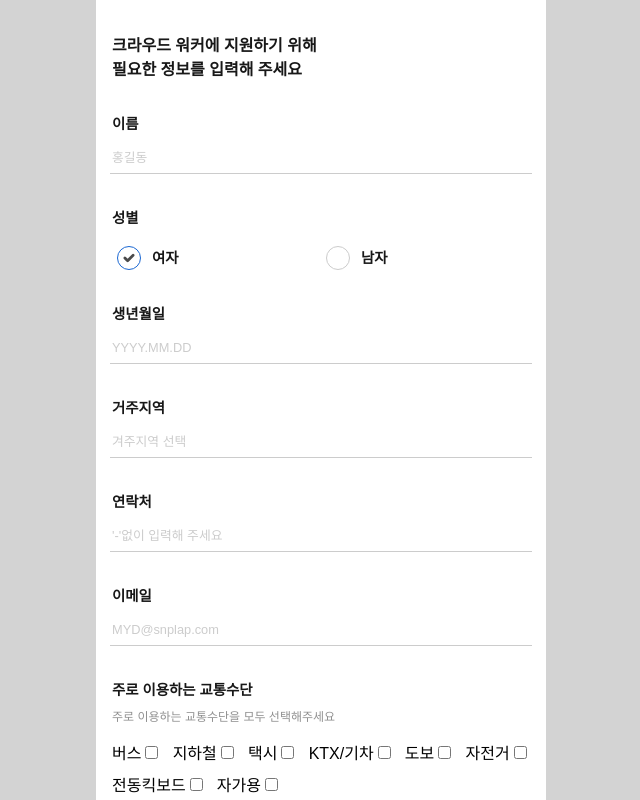
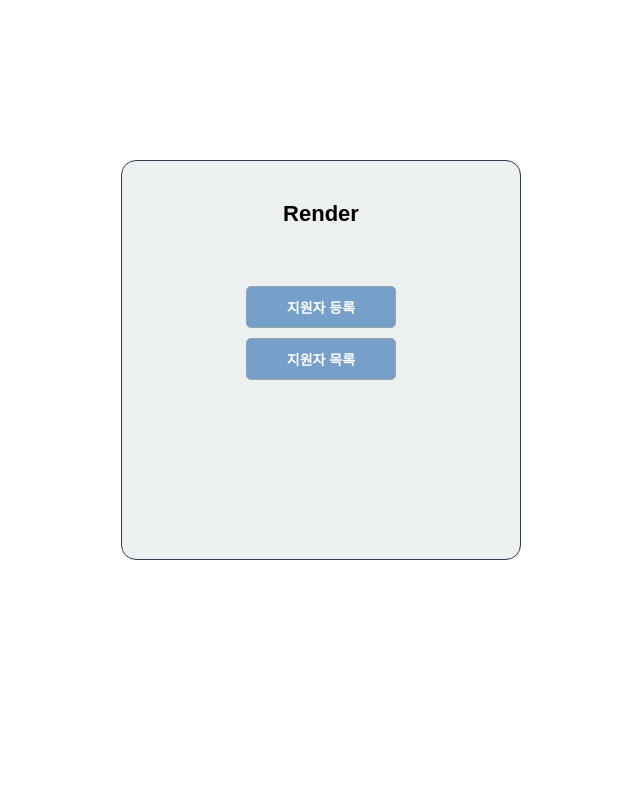
Before and after one commit to wgnator/wanted-3team-admin-snplab, a React (Vite) app: page / in a window 1280 px wide. Shown: the whole page, without its empty margins (319-959 px from the left). Built offline with nearby package versions, Linux system fonts and the light colour scheme.

Commit message:
Feat: isLoading 추가 , Render페이지 추가

```diff
--- a/src/Router.tsx
+++ b/src/Router.tsx
@@ -2,14 +2,17 @@ import { BrowserRouter, Route, Routes } from 'react-router-dom';
 import SearchBar from './components/SearchBar';
 import ApplyStatus from './pages/ApplyStatus';
 import Registration from './pages/Registration';
+import Render from './pages/Render';
 import TestPage from './pages/TestPage';
 
 export default function Router() {
   return (
     <BrowserRouter>
       <Routes>
-        <Route path="/" element={<Registration />} />
+        <Route path="/" element={<Render />} />
+        <Route path="/registration" element={<Registration />} />
         <Route path="/applicants" element={<ApplyStatus />} />
+        <Route path="/test" element={<TestPage />} />
       </Routes>
     </BrowserRouter>
   );
--- a/src/api/httpRequest.ts
+++ b/src/api/httpRequest.ts
@@ -29,6 +29,6 @@ export class HttpRequest<T> {
     throw new Error(`Service Error Status Code : < ${error.response.status} > `, error);
   }
   addressError(errorMsg:string | undefined){
-    console.log(errorMsg);
+    throw new Error(errorMsg);
   }
 }
--- a/src/hooks/useAddress.ts
+++ b/src/hooks/useAddress.ts
@@ -1,12 +1,13 @@
 import React from "react";
 import { addressService } from "../api/axiosInstance";
-import { AddressObj, AddressSi, ResponseType } from "../interfaces/types";
+import { AddressSi, ResponseType } from "../interfaces/types";
 import { getMatchCity } from "../service/procAddress";
 import { useCache } from "./useCashe";
 
 const regCode = 'regcodes?regcode_pattern'
 
 export default function useAddress(){
+  const [addressLoading,setAddressLoading] = React.useState(true);
   const [siAddress , setSiAddress] = React.useState();
   const [guAddress , setGuAddres] = React.useState();
   const {saveInCache,returnCache} = useCache();
@@ -19,6 +20,7 @@ export default function useAddress(){
     addressService.get(`${regCode}=*00000000`,(response:ResponseType) => {
       setAddresData(setSiAddress,response.data)
       saveInCache("address",response.data)
+      setAddressLoading(false);
     })
   }
 
@@ -27,15 +29,13 @@ export default function useAddress(){
     setTimeout(()=>{
       const cityType:AddressSi = getMatchCity(reg,city)
       if(cityType === undefined) return addressService.addressError(`'${city}' is not found city`)
-      if(reg){
-          addressService.get(`${regCode}=${cityType?.code?.substring(0, 2)}*000000`,(response:ResponseType) => {
-          setAddresData(setGuAddres,response.data)
-          });
-        }else{
-          getAddressApi(city);
-        }
+      addressService.get(`${regCode}=${cityType?.code?.substring(0, 2)}*000000`,(response:ResponseType) => {
+        console.log(response);
+
+      setAddresData(setGuAddres,response.data)
+      });
     },100)
   }
 
-  return {siAddress,guAddress,getAddressApi,searchAddress}
+  return {siAddress,guAddress,getAddressApi,searchAddress,isLoading: addressLoading}
 }
--- a/src/hooks/useRegister.ts
+++ b/src/hooks/useRegister.ts
@@ -1,23 +1,22 @@
 import { ResponseType, SearchQueryType,ApplicantQuery } from './../interfaces/types';
-interface getApplicants {
-  all:Applicant
-  search:Applicant,
-}
 
 import React from 'react';
 import { registerService } from "../api/axiosInstance";
 import { Applicant } from '../interfaces/types';
 export default function useRegister() {
   const [applicants,setApplicants] = React.useState<ApplicantQuery | null>(null);
+  const [applyLoading,setApplyLoading] = React.useState(true);
 
   function getApplicants (query?:SearchQueryType) {
     if(query){
       registerService.get(`?${query.category}_like=${query.searchString}`, (response:ResponseType)=>{
       setApplicants(response.data)
+      setApplyLoading(false)
     })
     }else{
       registerService.get("",(response:ResponseType)=>{
       setApplicants(response.data);
+      setApplyLoading(false)
     })
     }
   }
@@ -25,11 +24,12 @@ export default function useRegister() {
   function postApplicants (application:Applicant){
       registerService.get(`?id=${application.id}`,(response:ResponseType)=>{
       console.log(typeof response.data);
-
       if(response.data.length){
         console.log("겹치는 id가 있습니다");
+        setApplyLoading(true)
       }else{
         registerService.post("",application)
+        setApplyLoading(false)
       }
     })
   }
@@ -37,6 +37,7 @@ export default function useRegister() {
     registerService.patch(`${id}`,{
       accepted:accepted
     })
+    setApplyLoading(false)
   }
-  return {getApplicants,postApplicants,applicants,updateApplicants}
+  return {getApplicants,postApplicants,applicants,updateApplicants,applyLoading}
 };
--- /dev/null
+++ b/src/pages/Render.tsx
@@ -0,0 +1,52 @@
+import { useNavigate } from "react-router-dom";
+import styled from "styled-components"
+
+
+export default function Render() {
+  const navigation = useNavigate();
+  return (
+    <Container>
+      <Title>Render</Title>
+      <Wrap>
+        <Button onClick={() => navigation("/registration")}>지원자 등록</Button>
+        <Button onClick={() => navigation("/applicants")}>지원자 목록</Button>
+      </Wrap>
+    </Container>
+  )
+}
+
+const Container = styled.div`
+  width: 400px;
+  height: 400px;
+  margin: 0 auto;
+  margin-top: 20vh;
+  border: 1px solid #2c3e50;
+  border-radius: 15px;
+  background-color: #ecf0f1;
+`;
+const Wrap = styled.div`
+  width: 100%;
+  height: 100%;
+  margin-top: 15%;
+`;
+const Title = styled.h2`
+  text-align: center;
+  margin-top: 10%;
+  font-size: 22px;
+`
+const Button = styled.div`
+  border: 1px solid #95a5a6;
+  color: #fff;
+  margin: 10px auto;
+  width: 150px;
+  padding: 10px;
+  font-size: 14px;
+  font-weight: 700;
+  text-align: center;
+  border-radius: 5px;
+  background-color: #769fc9;
+  cursor: pointer;
+  :hover{
+    background-color: #557391;
+  }
+`;
--- a/src/pages/TestPage.tsx
+++ b/src/pages/TestPage.tsx
@@ -36,17 +36,7 @@ export default function TestPage() {
     title:"청주시"
   }
   useEffect(()=>{
-    // (() => {
-    //   address.getSi()
-    //   address.getGu("서울")
-    // })()
-    // getSi();
     getAddressApi();
-
-    // applicant.post(userData)
-    // applicant.search(search?.category,search.title)
-    // applicant.get()
-
   },[])
 
   useEffect(()=>{
@@ -65,9 +55,15 @@ export default function TestPage() {
   useEffect(()=>{
     console.log("지원자 데이터 테스트",applicants);
 
-  },[])
+  },[applicants])
   // console.log("서치 테스트",searchData);
-
+  const seaData = {
+    category:"transportations",
+    searchString:"전동킥보드"
+  }
+  function searchApply(){
+    getApplicants(seaData)
+  }
 
   return (
     <div>
@@ -77,6 +73,7 @@ export default function TestPage() {
       <button onClick={(e)=> searchAddress(e.target?.innerText)}>대파</button>
 
       <button onClick={()=>getApplicants()}>지원자 받기</button>
+      <button onClick={()=>searchApply()}>지원자 서치</button>
       <button onClick={postCheck}>포스트 보내기</button>
       <button onClick={()=>updateApplicants(10)}>업데이트</button>
     </div>
```
